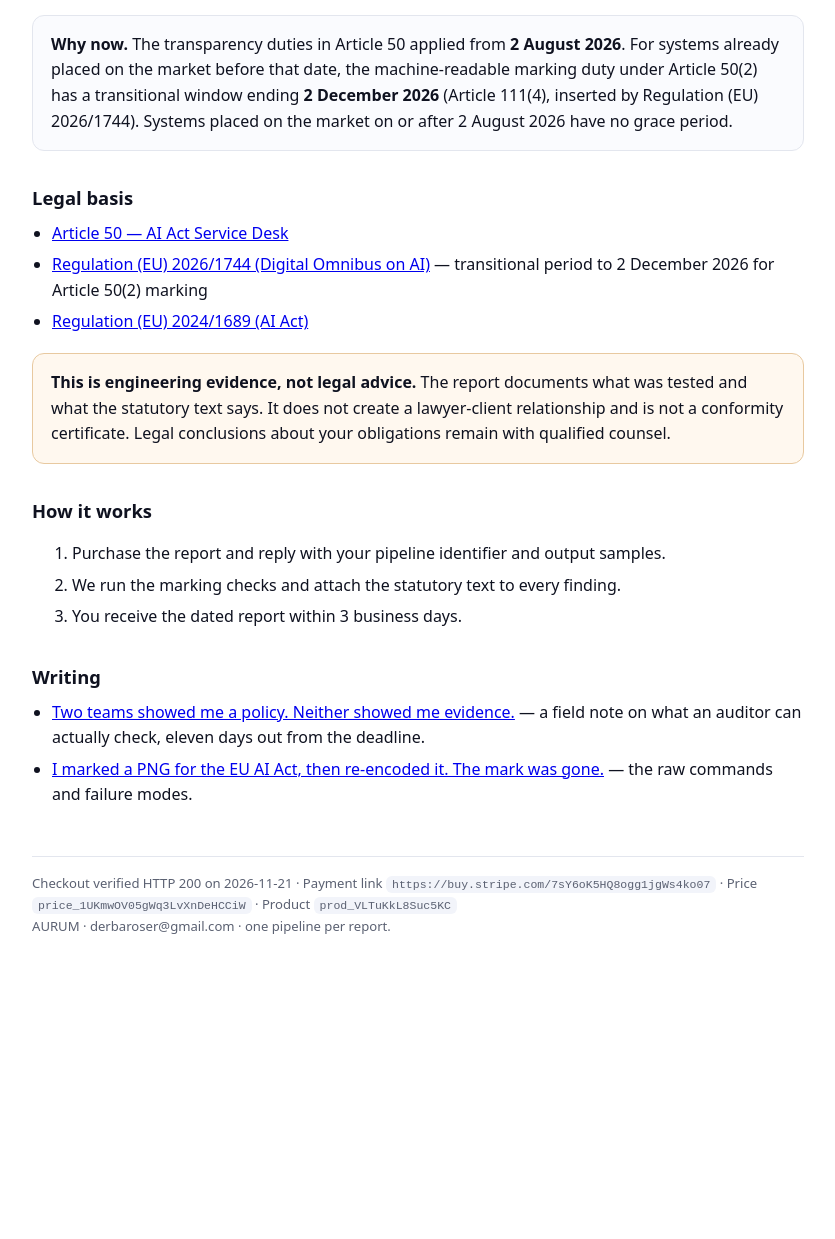
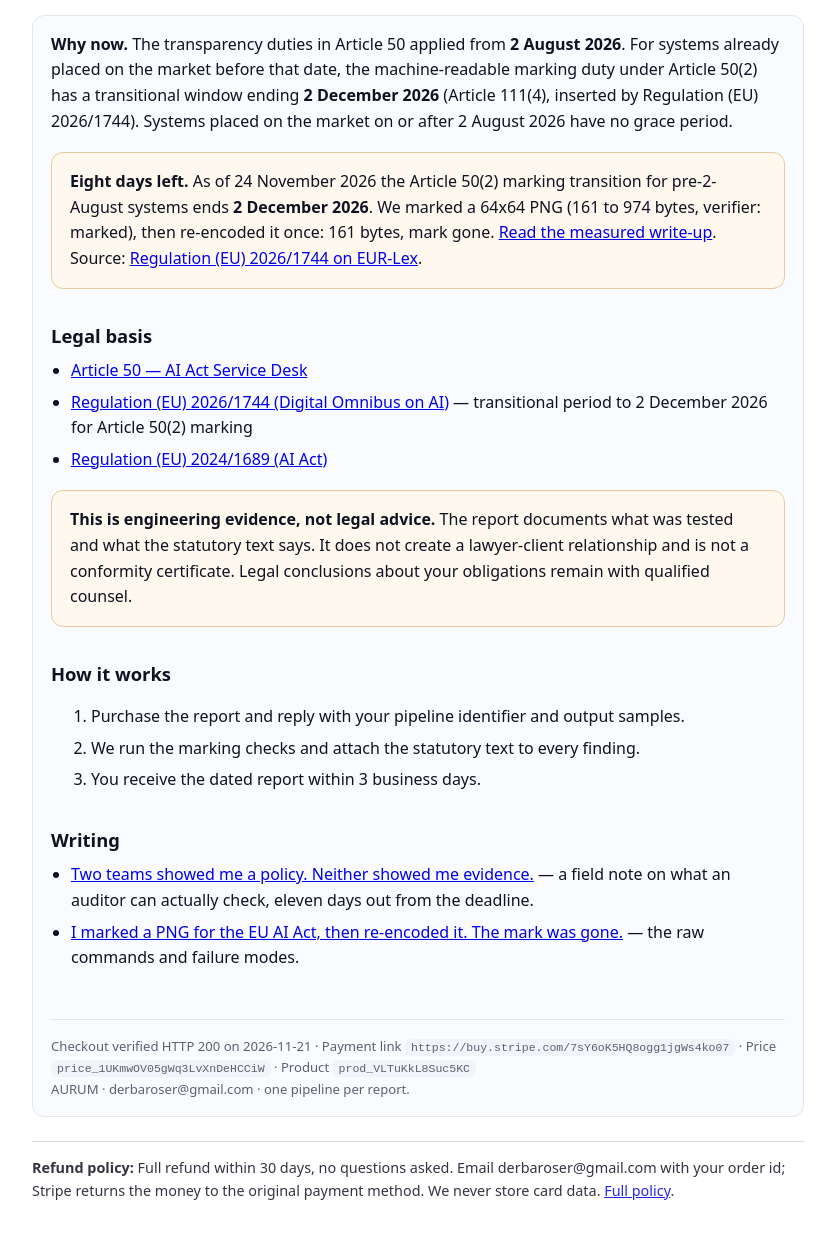
Before and after one commit to derbaroser-eng/art50-conform, a plain HTML site: page index.html in a window 1280 px wide. Shown: the part 525-1764 px from the top of the page, without its empty margins (222-1057 px from the left). Before the commit the page ends 1542 px from the top, so only its background shows below. Drawn offline with Linux system fonts and the light colour scheme.

Commit message:
Elena Brandt: add 2 Dec deadline evidence and measured re-encode result

```diff
--- a/index.html
+++ b/index.html
@@ -51,6 +51,8 @@
     For systems already placed on the market before that date, the machine-readable marking duty under
     Article 50(2) has a transitional window ending <strong>2 December 2026</strong> (Article 111(4), inserted by
     Regulation (EU) 2026/1744). Systems placed on the market on or after 2 August 2026 have no grace period.
+  <div class="box warn">
+    <strong>Eight days left.</strong> As of 24 November 2026 the Article 50(2) marking transition for pre-2-August systems ends <strong>2 December 2026</strong>. We marked a 64x64 PNG (161 to 974 bytes, verifier: marked), then re-encoded it once: 161 bytes, mark gone. <a href="https://dev.to/aurum_revenue/eight-days-to-the-eu-ai-act-marking-deadline-i-re-encoded-my-own-image-and-the-mark-disappeared-1fji" rel="noopener">Read the measured write-up</a>. Source: <a href="https://eur-lex.europa.eu/eli/reg/2026/1744" rel="noopener">Regulation (EU) 2026/1744 on EUR-Lex</a>.
   </div>
 
   <h2>Legal basis</h2>
@@ -86,5 +88,8 @@
     AURUM · derbaroser@gmail.com · one pipeline per report.
   </footer>
 </div>
+
+<!-- closer-refund-policy -->
+<p class="closer-refund" style="border-top:1px solid #8886;margin-top:24px;padding-top:14px;font-size:.9rem;opacity:.85"><strong>Refund policy:</strong> Full refund within 30 days, no questions asked. Email derbaroser@gmail.com with your order id; Stripe returns the money to the original payment method. We never store card data. <a href="https://derbaroser-eng.github.io/products/REFUND.md">Full policy</a>.</p>
 </body>
 </html>
```
Also changed, not shown: 1 other file.
